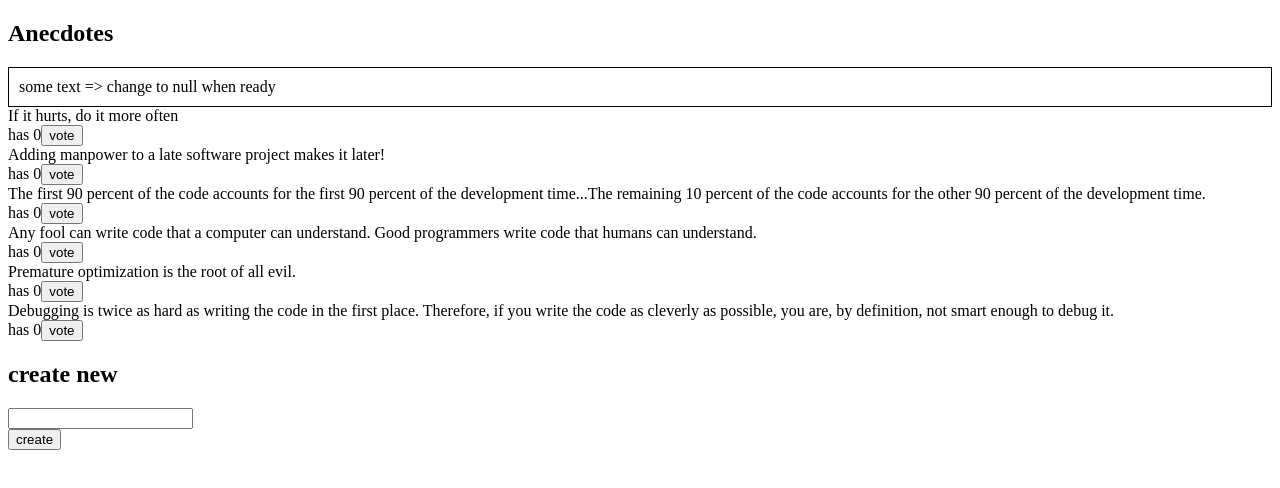
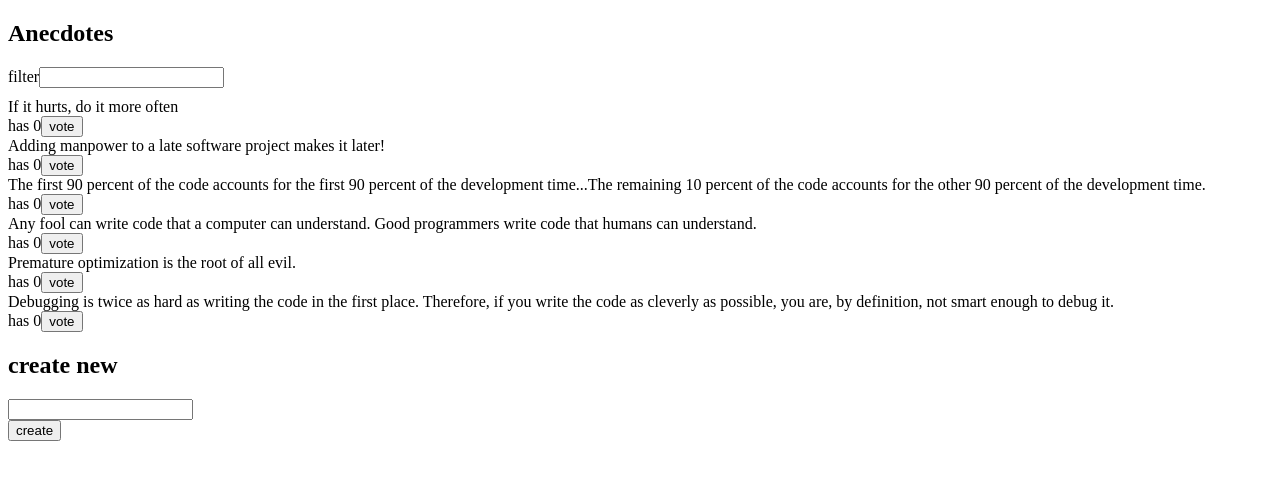
Before and after one commit to IiroValkonenMooc/Fullstack2020_palautusrepositorio_osa6, a React (Create React App) app in the folder redux-anecdotes/: page / in a window 1280 px wide. Shown: the top 488 px of the page. Built offline with nearby package versions, Linux system fonts and the light colour scheme.

Commit message:
tehtävä 6.12 tehty (filtteri ja sen reducer)

```diff
--- a/redux-anecdotes/src/App.js
+++ b/redux-anecdotes/src/App.js
@@ -2,6 +2,7 @@ import React from 'react'
 import AnecdoteList from './components/AnecdoteList';
 import AnecdoteForm from './components/anecdoteForm';
 import Notification from './components/Notification';
+import Filter from './components/Filter';
 
 const App = () => {
 
@@ -9,6 +10,7 @@ const App = () => {
     <div>
       <h2>Anecdotes</h2>
       <Notification />
+      <Filter />
       <AnecdoteList />
       <AnecdoteForm />
     </div>
--- a/redux-anecdotes/src/app/store.js
+++ b/redux-anecdotes/src/app/store.js
@@ -1,12 +1,14 @@
 import { createStore, combineReducers } from 'redux'
-import { composeWithDevTools } from 'redux-devtools-extension';
+import { composeWithDevTools } from 'redux-devtools-extension'
 
 import anecdoteReducer from '../reducers/anecdoteReducer'
-import notifationReducer from '../reducers/notificationReducer';
+import notifationReducer from '../reducers/notificationReducer'
+import filterReducer from '../reducers/filterReducer';
 
 const reducer = combineReducers({
     anecdotes: anecdoteReducer,
-    notification: notifationReducer
+    notification: notifationReducer,
+    filter: filterReducer
 })
 
 const store = createStore(
--- a/redux-anecdotes/src/components/AnecdoteList.js
+++ b/redux-anecdotes/src/components/AnecdoteList.js
@@ -4,7 +4,12 @@ import { voteAnecdote } from '../reducers/anecdoteReducer'
 import { setNotificationMessage, setNotificationNull } from '../reducers/notificationReducer';
 
 const AnecdoteList = ( ) => {
-    const anecdotes = useSelector( state => state.anecdotes.slice().sort((a, b) => b.votes-a.votes ))
+    const anecdotes = useSelector(
+        state => state.anecdotes.slice().sort((a, b) => b.votes-a.votes )
+            .filter(anecdote =>
+                anecdote.content.toLowerCase().includes(state.filter.slice().toLowerCase())
+            )
+        )
     const dispatch = useDispatch()
 
     const vote = async (id) => {
--- /dev/null
+++ b/redux-anecdotes/src/components/Filter.js
@@ -0,0 +1,29 @@
+import React, { useState } from 'react'
+import { useDispatch } from 'react-redux';
+import { setFilter } from '../reducers/filterReducer';
+
+const Filter = () => {
+    const [filterHook, setFilterHook] = useState('')
+    const dispatch = useDispatch()
+
+    const handleChange = (event) => {
+        setFilterHook(event.target.value)
+        dispatch( setFilter(event.target.value) )
+    }
+    const style = {
+        marginBottom: 10
+    }
+
+    return (
+        <div style={style}>
+            filter
+            <input
+                type='text'
+                value={filterHook}
+                onChange={handleChange}
+            />
+        </div>
+    )
+}
+
+export default Filter
--- /dev/null
+++ b/redux-anecdotes/src/reducers/filterReducer.js
@@ -0,0 +1,21 @@
+const initialState =  ''
+
+const reducer = (state = initialState, action) => {
+    switch (action.type) {
+        case 'SET_FILTER':
+            return action.data
+        default:
+            return state
+    }
+}
+
+export const setFilter = (newFilter) => {
+    return(
+        {
+            type: 'SET_FILTER',
+            data:  newFilter
+        }
+    )
+}
+
+export default reducer
--- a/redux-anecdotes/src/reducers/notificationReducer.js
+++ b/redux-anecdotes/src/reducers/notificationReducer.js
@@ -1,4 +1,5 @@
-const initialState =  'some text => change to null when ready'
+//const initialState =  'some text => change to null when ready'
+const initialState =  null
 
 const reducer = (state = initialState, action) => {
     switch (action.type) {
@@ -12,8 +13,6 @@ const reducer = (state = initialState, action) => {
 }
 
 export const setNotificationMessage = (newMessage) => {
-    console.log('newMessage :>> ', newMessage);
-
     return(
         {
             type: 'SET_NOTIFICATION_MESSAGE',
```
